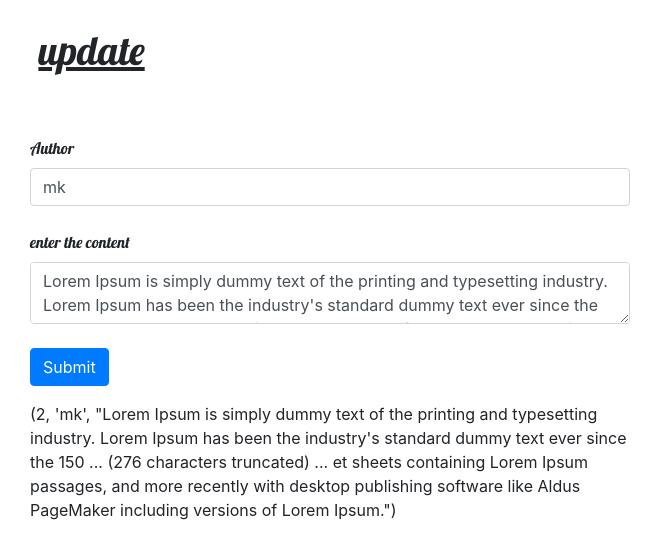
After one commit to ckmonish2000/BlogSystem, a Flask app: page /update/2 in a window 1280 px wide. The commit adds this page. Shown: the top 559 px of the page, without its empty margins (0-664 px from the left). Run offline with Flask 2, Linux system fonts and the light colour scheme; data comes from the database, SQL or seed files in the repository; both versions use the stored data as it was after the commit; some libraries are stand-ins or nearby versions.

Commit message:
third commit with full crud

```diff
--- a/app.py
+++ b/app.py
@@ -72,5 +72,21 @@ def delete(num):
     return redirect(url_for("blogs"))
 
 
+
+@app.route("/update/<int:num>",methods=["GET","POST"])
+def update(num):
+    conn=engine.connect()
+    if request.method=="POST":
+        auth=request.form.get("author")
+        cont=request.form.get("content")
+        updation=blog.update().where(blog.c.id==num).values(author=auth,content=cont)
+        conn.execute(updation)
+        return redirect(url_for("blogs"))
+
+    sel=blog.select().where(blog.c.id==num)
+    exe=conn.execute(sel)
+    result=exe.fetchone()
+    return render_template("editpage.html",data=result)
+
 if __name__=="__main__":
     app.run(debug=True)
--- /dev/null
+++ b/templates/editpage.html
@@ -0,0 +1,46 @@
+{% extends 'base.html' %}
+
+
+{% block title %}
+Admin Area
+{% endblock title %}
+
+{% block style %}
+label{
+    font-family: 'Lobster', cursive;
+}
+
+.parent{
+    width:600px;
+    margin:30px;
+}
+
+.headings{
+    font-family: 'Lobster', cursive;
+    margin-top:2%;
+    margin-left:3%;
+    text-decoration: underline;
+
+}
+{% endblock style %}
+
+
+
+{% block body %}
+<h1 class="headings">update</h1>
+<br>
+<div class="parent">
+<form action="/update/{{data[0]}}" method="Post" class="form-group">
+<label> Author </label>
+<input type="text" placeholder="Author Name" name="author" class="form-control" value={{data[1]}}>
+<br>
+<label> enter the content</label>
+<textarea   name="content" class="form-control">{{data[2]}}</textarea>
+<br>
+<input type="submit" class="btn btn-primary">
+
+</form>
+
+<p>{{data}}</p>
+</div>
+{% endblock body %}
--- a/templates/view.html
+++ b/templates/view.html
@@ -19,6 +19,10 @@
 <h1 class="heading">Author:{{data[0][1]}}</h1>
 <p class="para">{{data[0][2]}}</p>
 
+<div style="margin-left:2%">
+<a href="/update/{{data[0][0]}}" class="btn btn-success">update</a>
+<a href="/delete/{{data[0][0]}}" class="btn btn-danger">delete</a>
 
-<a href="/delete/{{data[0][0]}}">delete</a>
+
+</div>
 {% endblock body %}
```
Also changed, not shown: blogpost.db.
